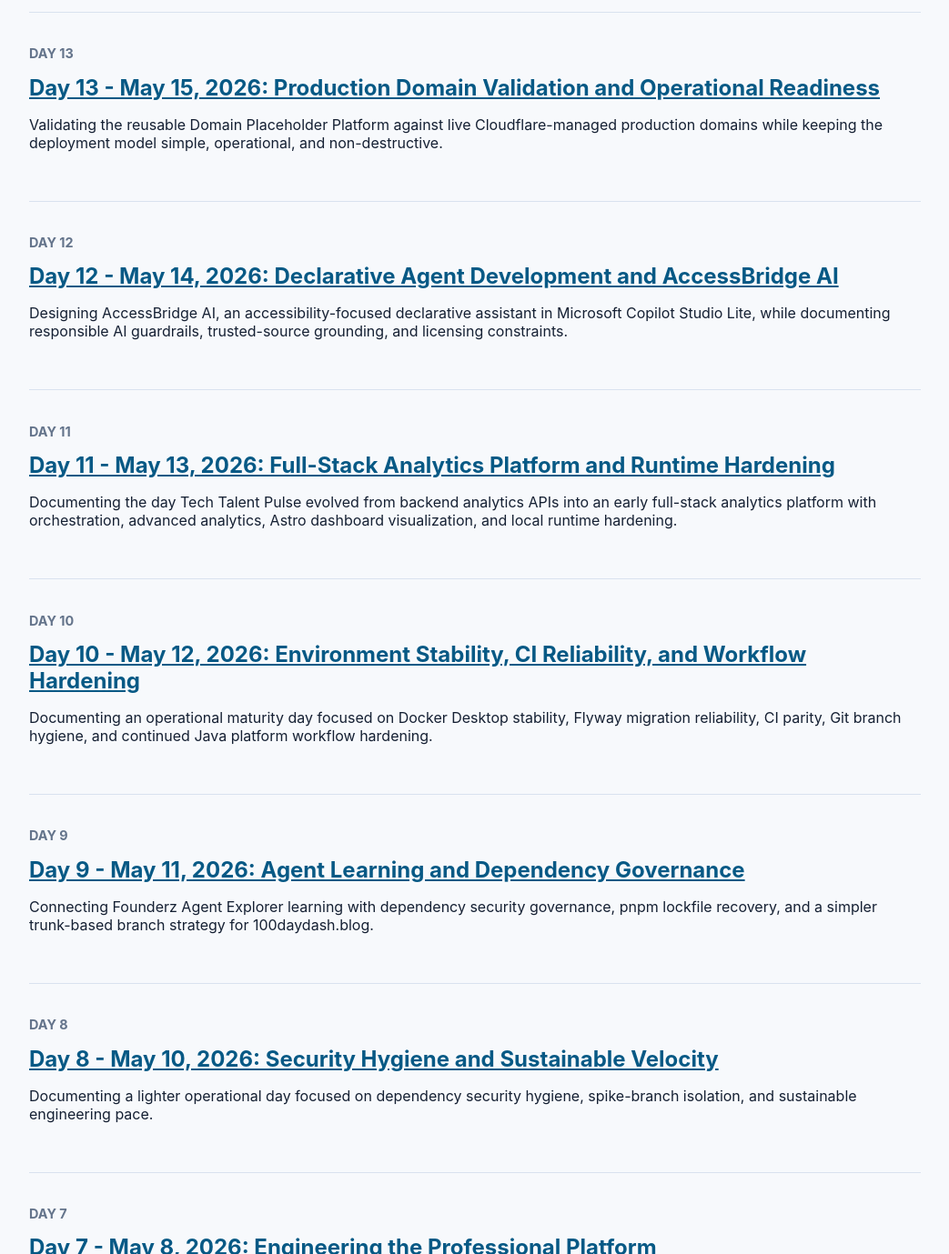
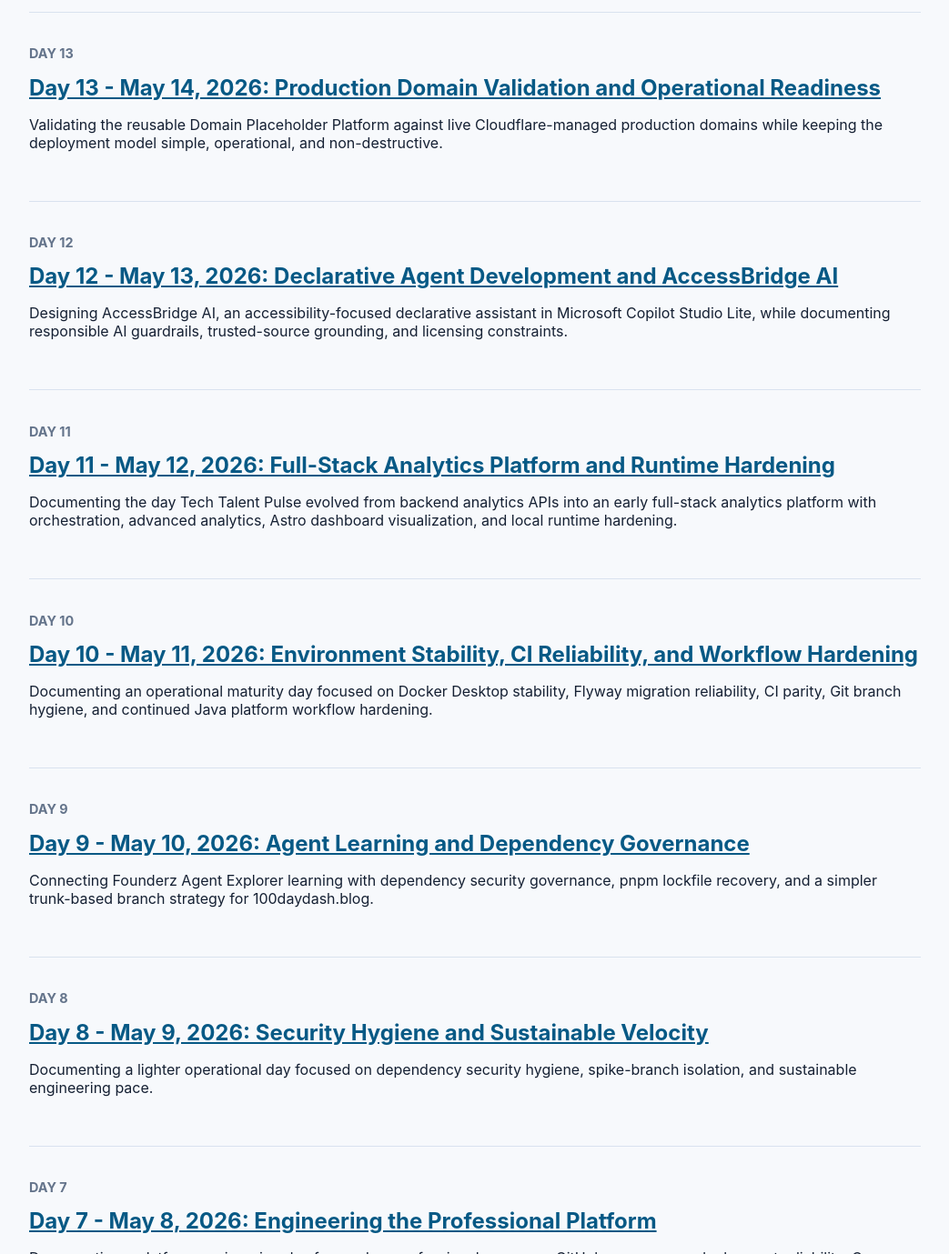
Before and after one commit to neibaur/100daydash.blog, an Astro site in the folder web/: page / in a window 1280 px wide. Shown: the part 2073-3452 px from the top of the page at 91% size, without its empty margins (118-1161 px from the left). Built offline with nearby package versions, Linux system fonts and the light colour scheme; Astro itself is replaced by a stand-in of ours.

```diff
--- a/web/src/content/blog/day-008-security-hygiene-and-sustainable-velocity.md
+++ b/web/src/content/blog/day-008-security-hygiene-and-sustainable-velocity.md
@@ -1,7 +1,7 @@
 ---
-title: "Day 8 - May 10, 2026: Security Hygiene and Sustainable Velocity"
+title: "Day 8 - May 9, 2026: Security Hygiene and Sustainable Velocity"
 description: "Documenting a lighter operational day focused on dependency security hygiene, spike-branch isolation, and sustainable engineering pace."
-pubDate: "2026-05-10"
+pubDate: "2026-05-9"
 day: 8
 dashboardSlug: "none"
 status: "draft"
--- a/web/src/content/blog/day-009-agent-learning-dependency-governance.md
+++ b/web/src/content/blog/day-009-agent-learning-dependency-governance.md
@@ -1,7 +1,7 @@
 ---
-title: "Day 9 - May 11, 2026: Agent Learning and Dependency Governance"
+title: "Day 9 - May 10, 2026: Agent Learning and Dependency Governance"
 description: "Connecting Founderz Agent Explorer learning with dependency security governance, pnpm lockfile recovery, and a simpler trunk-based branch strategy for 100daydash.blog."
-pubDate: "2026-05-11"
+pubDate: "2026-05-10"
 day: 9
 dashboardSlug: "none"
 status: "draft"
--- a/web/src/content/blog/day-010-environment-stability-ci-reliability-workflow-hardening.md
+++ b/web/src/content/blog/day-010-environment-stability-ci-reliability-workflow-hardening.md
@@ -1,7 +1,7 @@
 ---
-title: "Day 10 - May 12, 2026: Environment Stability, CI Reliability, and Workflow Hardening"
+title: "Day 10 - May 11, 2026: Environment Stability, CI Reliability, and Workflow Hardening"
 description: "Documenting an operational maturity day focused on Docker Desktop stability, Flyway migration reliability, CI parity, Git branch hygiene, and continued Java platform workflow hardening."
-pubDate: "2026-05-12"
+pubDate: "2026-05-11"
 day: 10
 dashboardSlug: "none"
 status: "published"
--- a/web/src/content/blog/day-011-full-stack-analytics-platform-runtime-hardening.md
+++ b/web/src/content/blog/day-011-full-stack-analytics-platform-runtime-hardening.md
@@ -1,7 +1,7 @@
 ---
-title: "Day 11 - May 13, 2026: Full-Stack Analytics Platform and Runtime Hardening"
+title: "Day 11 - May 12, 2026: Full-Stack Analytics Platform and Runtime Hardening"
 description: "Documenting the day Tech Talent Pulse evolved from backend analytics APIs into an early full-stack analytics platform with orchestration, advanced analytics, Astro dashboard visualization, and local runtime hardening."
-pubDate: "2026-05-13"
+pubDate: "2026-05-12"
 day: 11
 dashboardSlug: "day-011-full-stack-analytics-platform-runtime-hardening"
 status: "published"
--- a/web/src/content/blog/day-012-declarative-agent-development-accessbridge-ai.md
+++ b/web/src/content/blog/day-012-declarative-agent-development-accessbridge-ai.md
@@ -1,7 +1,7 @@
 ---
-title: "Day 12 - May 14, 2026: Declarative Agent Development and AccessBridge AI"
+title: "Day 12 - May 13, 2026: Declarative Agent Development and AccessBridge AI"
 description: "Designing AccessBridge AI, an accessibility-focused declarative assistant in Microsoft Copilot Studio Lite, while documenting responsible AI guardrails, trusted-source grounding, and licensing constraints."
-pubDate: "2026-05-14"
+pubDate: "2026-05-13"
 day: 12
 dashboardSlug: "none"
 status: "published"
--- a/web/src/content/blog/day-013-production-domain-placeholder-validation.md
+++ b/web/src/content/blog/day-013-production-domain-placeholder-validation.md
@@ -1,7 +1,7 @@
 ---
-title: "Day 13 - May 15, 2026: Production Domain Validation and Operational Readiness"
+title: "Day 13 - May 14, 2026: Production Domain Validation and Operational Readiness"
 description: "Validating the reusable Domain Placeholder Platform against live Cloudflare-managed production domains while keeping the deployment model simple, operational, and non-destructive."
-pubDate: "2026-05-15"
+pubDate: "2026-05-14"
 day: 13
 dashboardSlug: "none"
 status: "published"
--- a/web/src/content/blog/day-014-phase-7-completion-dry-refactor-and-initial-production-rollout.md
+++ b/web/src/content/blog/day-014-phase-7-completion-dry-refactor-and-initial-production-rollout.md
@@ -1,7 +1,7 @@
 ---
 title: "Day 14 - May 15, 2026: Phase 7 Completion, DRY Refactor, and Initial Production Rollout"
 description: "Completing Phase 7 operational readiness work, validating live Cloudflare Pages domain behavior, testing Cloudflare Email Routing, and tightening test maintainability with a DRY refactor."
-pubDate: "2026-05-16"
+pubDate: "2026-05-15"
 day: 14
 dashboardSlug: "none"
 status: "published"
```
